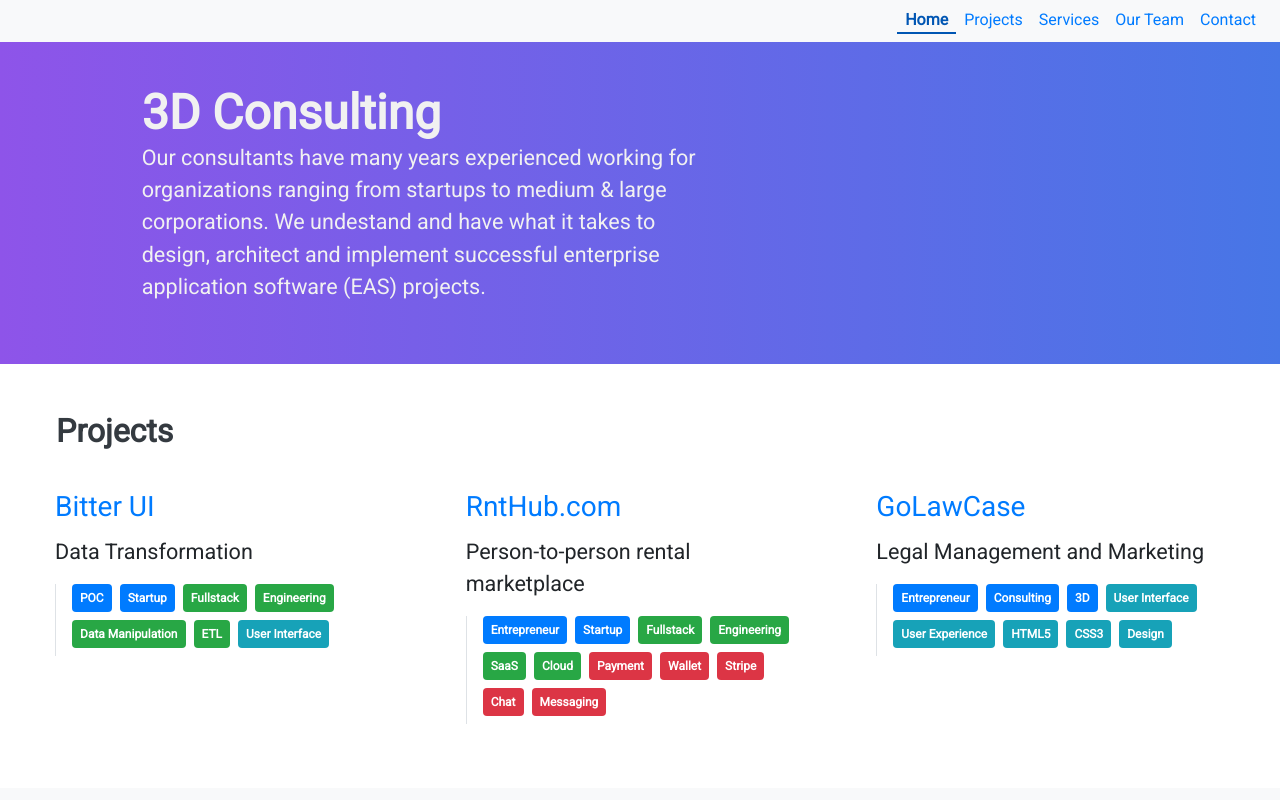
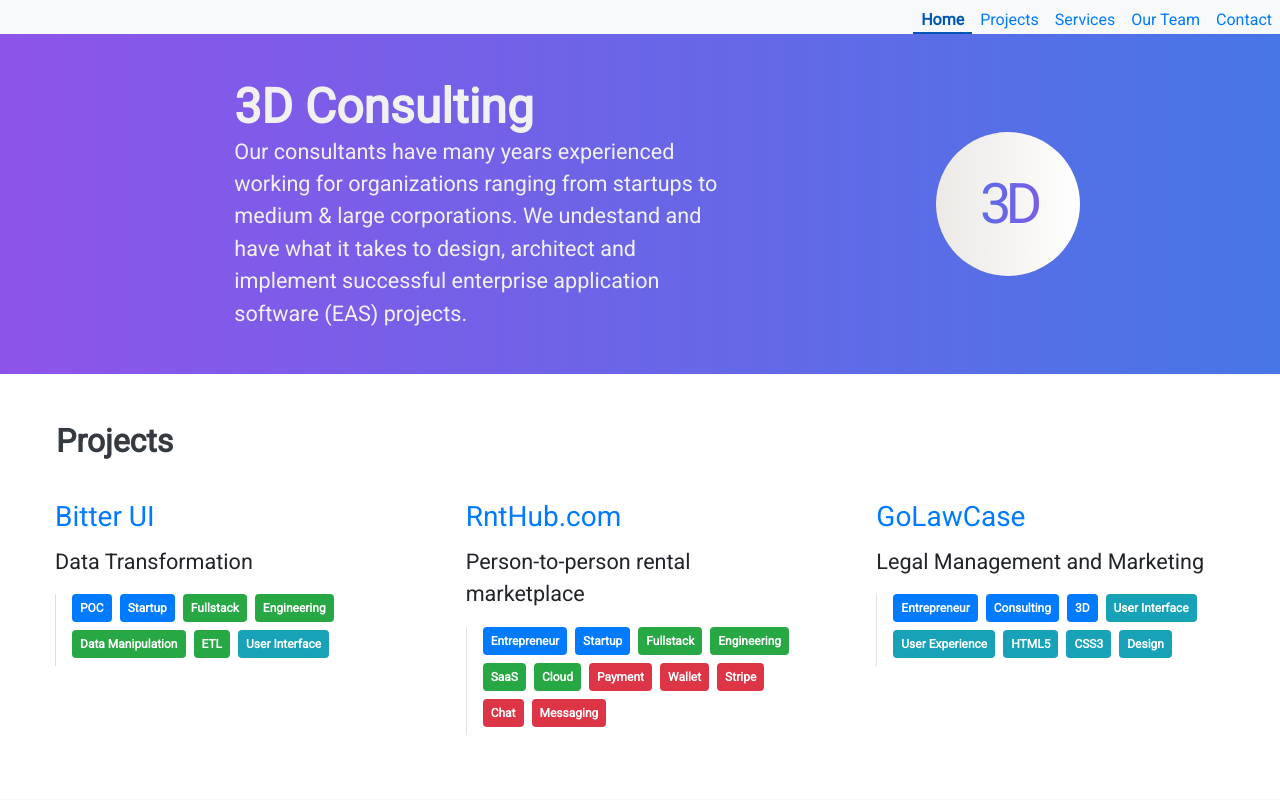
Before and after one commit to anhcaoh/anhcaoh.github.io, a React (Create React App) app: page /home in a window 1280 px wide. Shown: the top 800 px of the page. Built offline with nearby package versions, Linux system fonts and the light colour scheme.

Commit message:
Added 3d branding

```diff
--- a/src/App.css
+++ b/src/App.css
@@ -15,6 +15,9 @@
 .badge-profile-handshake {
   background-image: url('./img/handshake.jpg');
   background-size: cover;
+}
+.badge-profile-hexagon {
+  background-image: url('https://media.istockphoto.com/photos/honeycomb-technology-concept-picture-id498890538?s=2048x2048');
 }
 .bg-light {
   background-color: #f8f9fa!important;
--- a/src/hero/Hero.js
+++ b/src/hero/Hero.js
@@ -13,15 +13,31 @@
         };
         return (
             <section id="about" className="hero p-4">
-                <div className="card text-left offset-md-1 col-md-6"
+                <div className="row">
+                <div className="col-md-5 m-auto d-block d-sm-none">
+                <div className="badge-profile badge-profile-md m-auto bg-grad-clouds d-table">
+                    <span className="d-table-cell align-middle bg-grad bg-grad-electric-violet"
+                    style={{ fontSize: '3.5rem',
+                    letterSpacing: '-6px'}}>3D</span>
+                </div>
+                </div>
+                <div className="card text-left offset-md-2 col-md-5"
                     style={ styles }>
                     <div className="card-body pl-0 pr-0">
                         <h5 className="card-title d-inline font-weight-bold"
                         title={ title } tooltip={ title }>
                         { companyName }
                         </h5>
-                        <p className="card-text pb-3">{ about }</p>
+                        <p className="card-text">{ about }</p>
                     </div>
+                </div>
+                <div className="col-md-5 m-auto d-none d-sm-block">
+                <div className="badge-profile badge-profile-md m-auto bg-grad-clouds d-table">
+                    <span className="d-table-cell align-middle bg-grad bg-grad-electric-violet"
+                    style={{ fontSize: '3.5rem',
+                    letterSpacing: '-6px'}}>3D</span>
+                </div>
+                </div>
                 </div>
             </section>
         );
--- a/src/navigations/Links.js
+++ b/src/navigations/Links.js
@@ -26,7 +26,7 @@
         ];
         return (
             <div className="fixed-top bg-light">
-                <nav className="navbar float-right">
+                <nav className="navbar float-right pb-0 pl-0 pr-0 col-md-auto col-sm-12">
                     { navLinks.map( (link) =>
                         <Link key={ link.name.toLowerCase() }
                         to={ link.path }
--- a/src/navigations/Navigations.js
+++ b/src/navigations/Navigations.js
@@ -13,7 +13,7 @@
         <BrowserRouter>
             <section id="main-navigation">
                 <Links />
-                <div style={{ 'marginTop' : 40 }}>
+                <div style={{ 'marginTop' : 34 }}>
                 <Switch>
                     <Route path="/services" component={ Services } />
                     <Route path="/projects" component={ Projects } />
--- a/src/team/Team.js
+++ b/src/team/Team.js
@@ -3,7 +3,7 @@
 class Team extends Component {
     render() {
         return (
-            <div id="team" className="team bg-grad-electric-violet text-light p-4">
+            <section id="team" className="team bg-grad-electric-violet text-light p-4">
                 <h2 className="text-center font-weight-bold">Our Team</h2>
                 <div className="row">
                     <div className="card bg-transparent border-0 text-center p-4 col-md-6">
@@ -25,7 +25,7 @@
                         <p className="card-text">Co-Founder / COO</p></div>
                     </div>
                 </div>
-            </div>
+            </section>
         )
     }
 }
```
